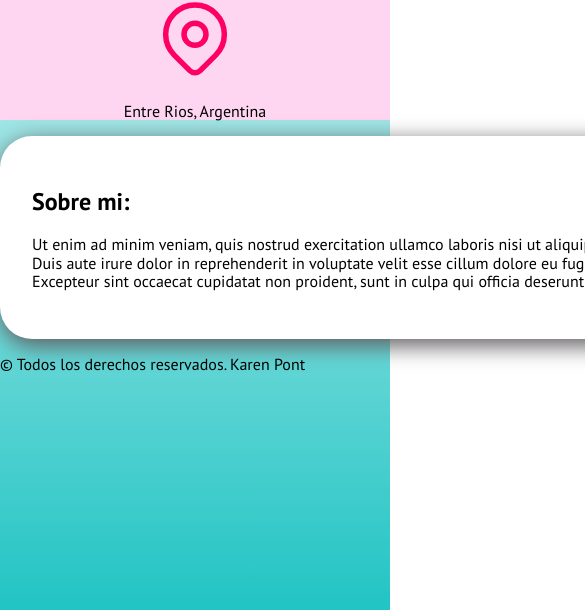
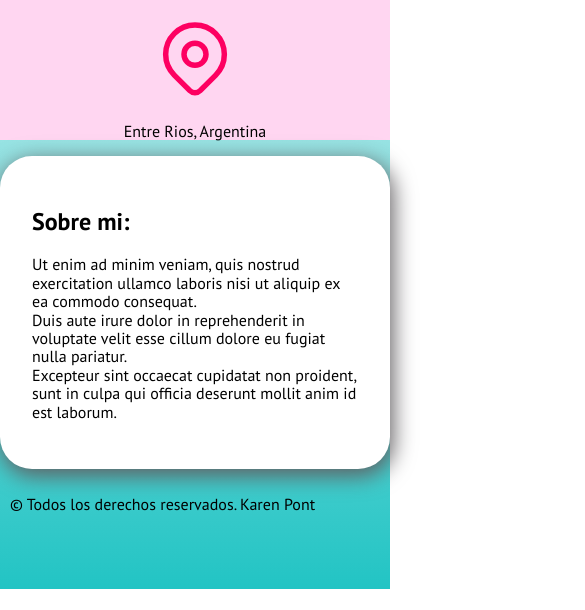
Before and after one commit to PontKaren/mi-pagina, a plain HTML site: page index.html in a window 390 px wide. Shown: the part 255-865 px from the top of the page, 585 px wide, since content can reach past the window. After the commit the page ends 844 px from the top, so only its background shows below. Drawn offline with Linux system fonts and the light colour scheme.

Commit message:
Para ver en celulares

```diff
--- a/css/style.css
+++ b/css/style.css
@@ -31,7 +31,7 @@ body{
 }
 
 .contenedor{
-    width: 120rem;
+    max-width: 120rem;
     margin: 0 auto;
 }
 
@@ -90,3 +90,13 @@ body{
     padding: 2rem;
     border-radius: 2rem;
 }
+
+@media (max-width: 600px) {
+    body {
+      font-size: 16px;
+    }
+
+    header, main, footer {
+      padding: 10px;
+    }
+}
```
